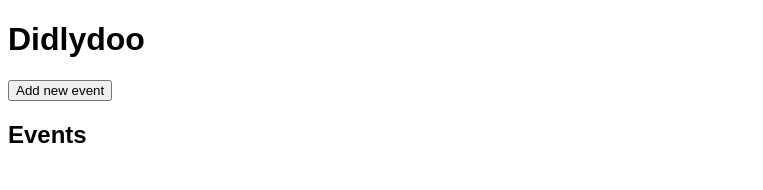
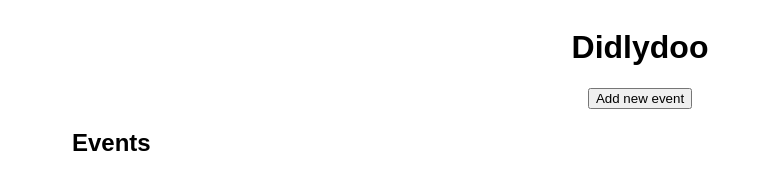
Before and after one commit to hanjika/Didlydoo, a website built with Parcel: page src/index.html in a window 1280 px wide. Shown: the whole page, without its empty margins (0-763 px from the left). Built offline with nearby package versions, Linux system fonts and the light colour scheme; files whose address does not match are found by name.

Commit message:
Init parcel

```diff
--- a/src/index.html
+++ b/src/index.html
@@ -11,10 +11,10 @@
 <body>
     <header>
         <h1>Didlydoo</h1>
+        <button class="add-new-event">Add new event</button>
     </header>
 
     <main>
-        <button class="add-new-event">Add new event</button>
         <div class="modal">
             <section class="create-event">
                 <div class="close-button-container">
--- a/src/style.css
+++ b/src/style.css
@@ -1,5 +1,15 @@
 body {
     font-family: sans-serif;
+}
+
+header {
+    display: flex;
+    flex-direction: column;
+    align-items: center;
+}
+
+.eventSection {
+    margin: 0 5vw;
 }
 
 .modal {
```
Also changed, not shown: package.json (+19 -2 lines), 2 other files.
